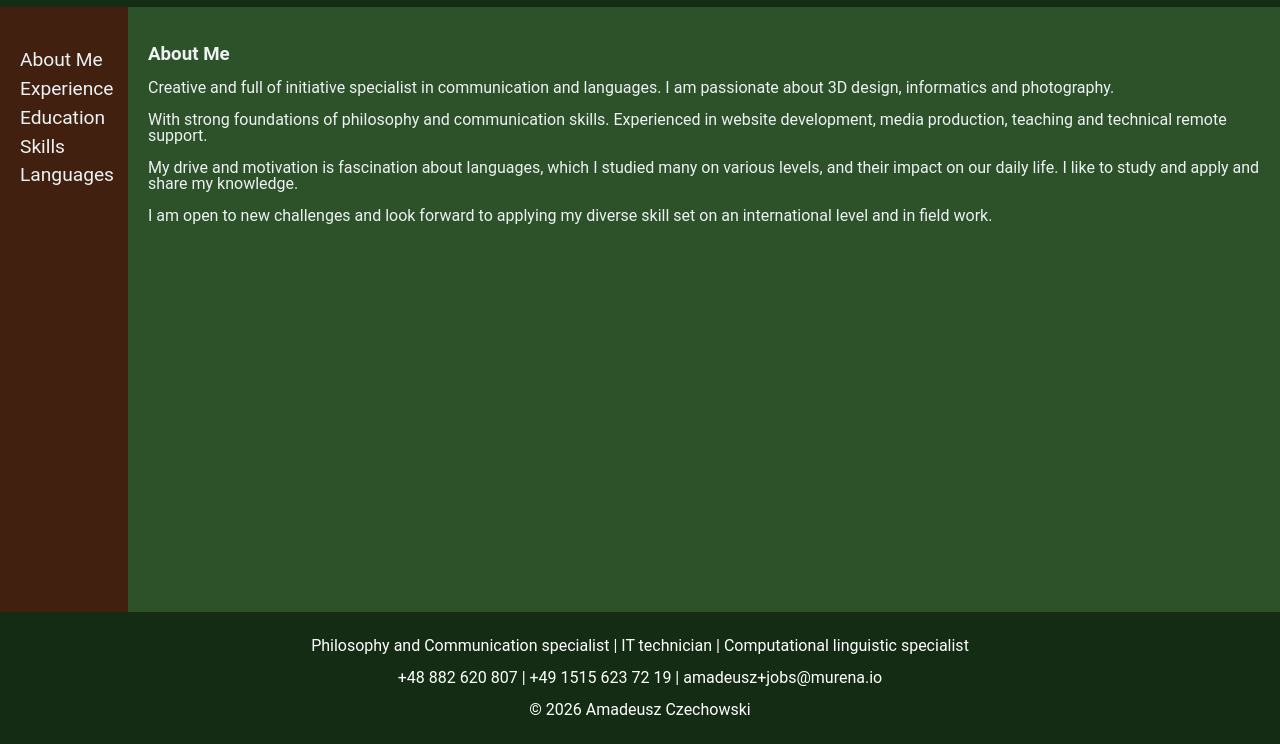
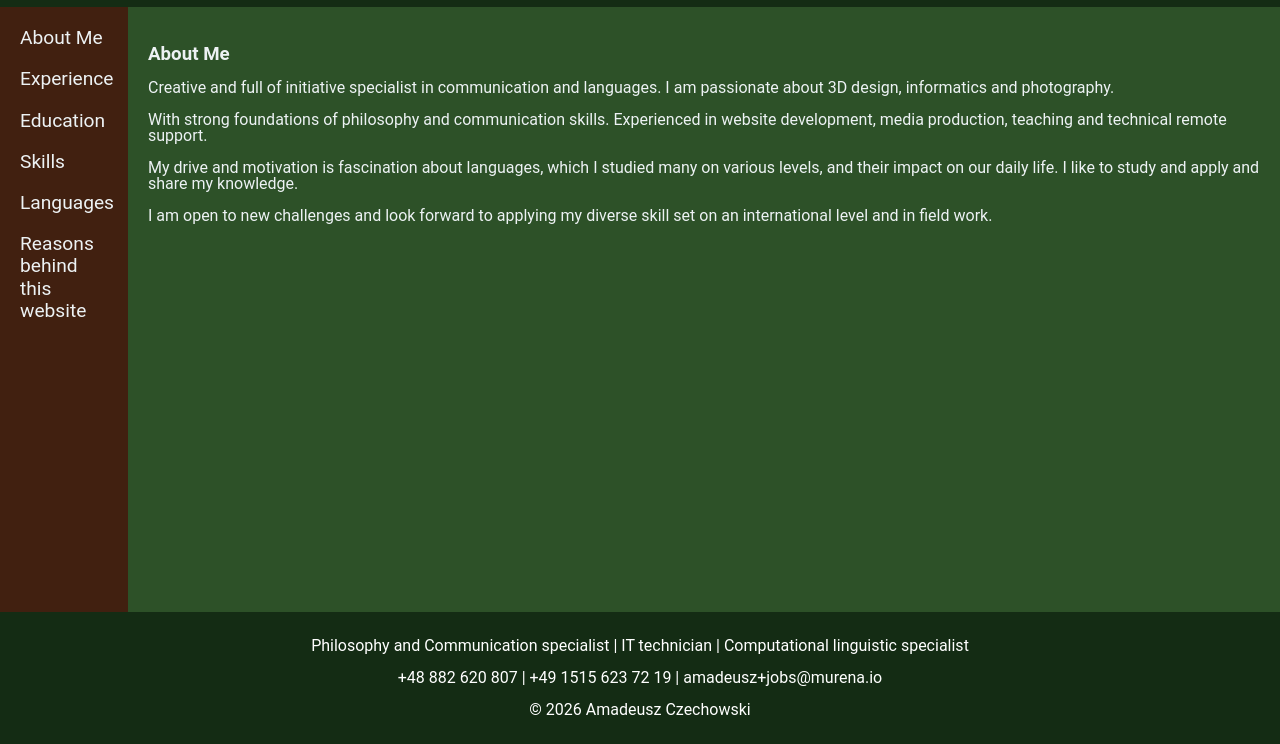
Before and after one commit to Asada1/CV, a plain HTML site: page index.html in a window 1280 px wide. Shown: the part 56-800 px from the top of the page. Drawn offline with Linux system fonts and the light colour scheme.

Commit message:
structure ect

```diff
--- a/css/main.css
+++ b/css/main.css
@@ -33,13 +33,19 @@ nav {
   background: #412010;
   padding: 20px;
   font-size: larger;
-  line-height: 1.5em;
+  /* line-height removed here to manage it directly on target elements */
 }
 
 /* Style the list inside the menu */
 nav ul {
   list-style-type: none;
   padding: 0;
+  margin: 0; /* Ensures the ul doesn't add default browser margins */
+}
+
+nav li {
+  line-height: 1.15;      /* Tight spacing for text wrapping within the li */
+  margin-bottom: 1em;     /* Larger gap between separate li elements */
 }
 
 article {
--- a/index.html
+++ b/index.html
@@ -18,6 +18,7 @@
                 <li><a href="./subpages/education.html">Education</a></li>
                 <li><a href="./subpages/skills.html">Skills</a></li>
                 <li><a href="./subpages/languages.html">Languages</a></li>
+                <li><a href="./subpages/reasons_behind_the_website.html">Reasons behind this website</a></li>
             </ul>
         </nav>
 
```
Also changed, not shown: subpages/education.html (+1 -0 lines), subpages/experience.html (+1 -0 lines), subpages/languages.html (+1 -0 lines), subpages/skills.html (+1 -0 lines).
